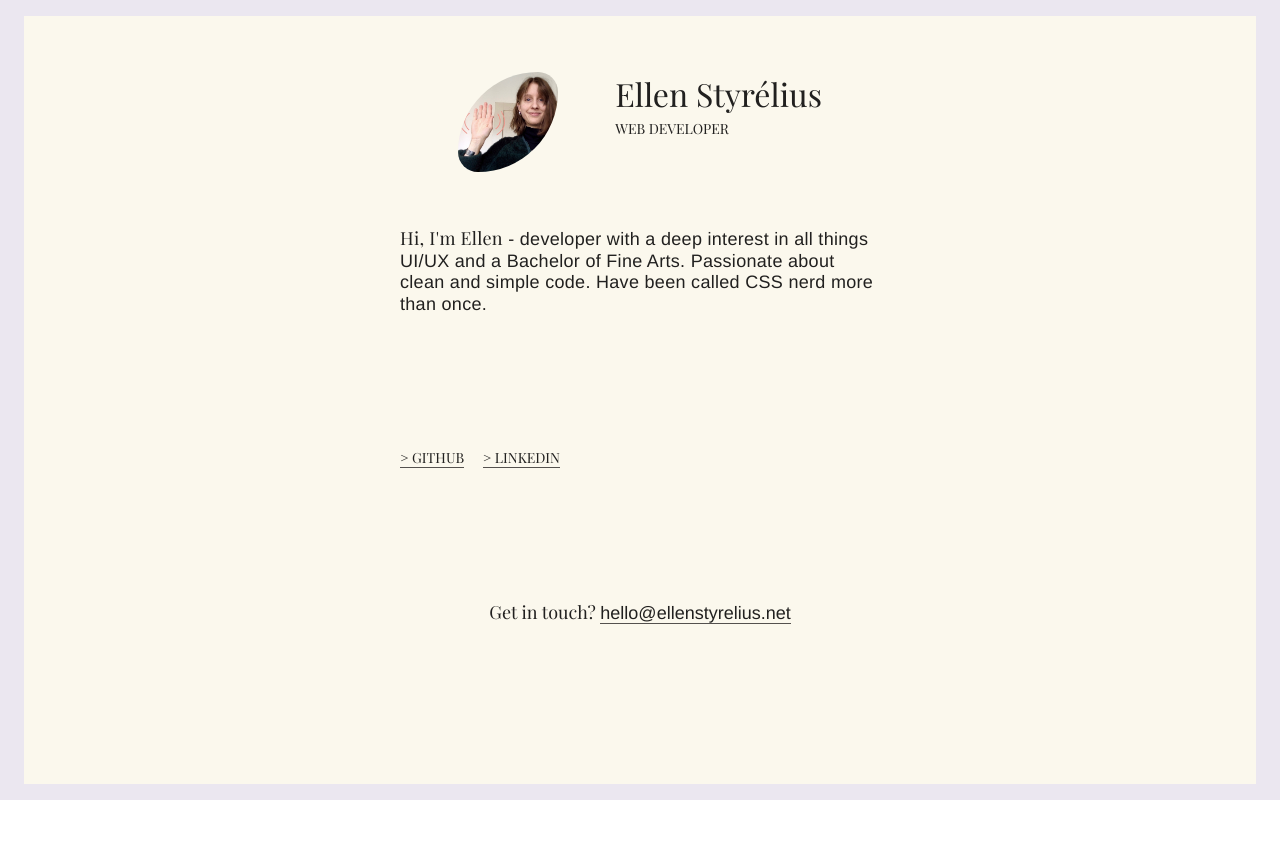
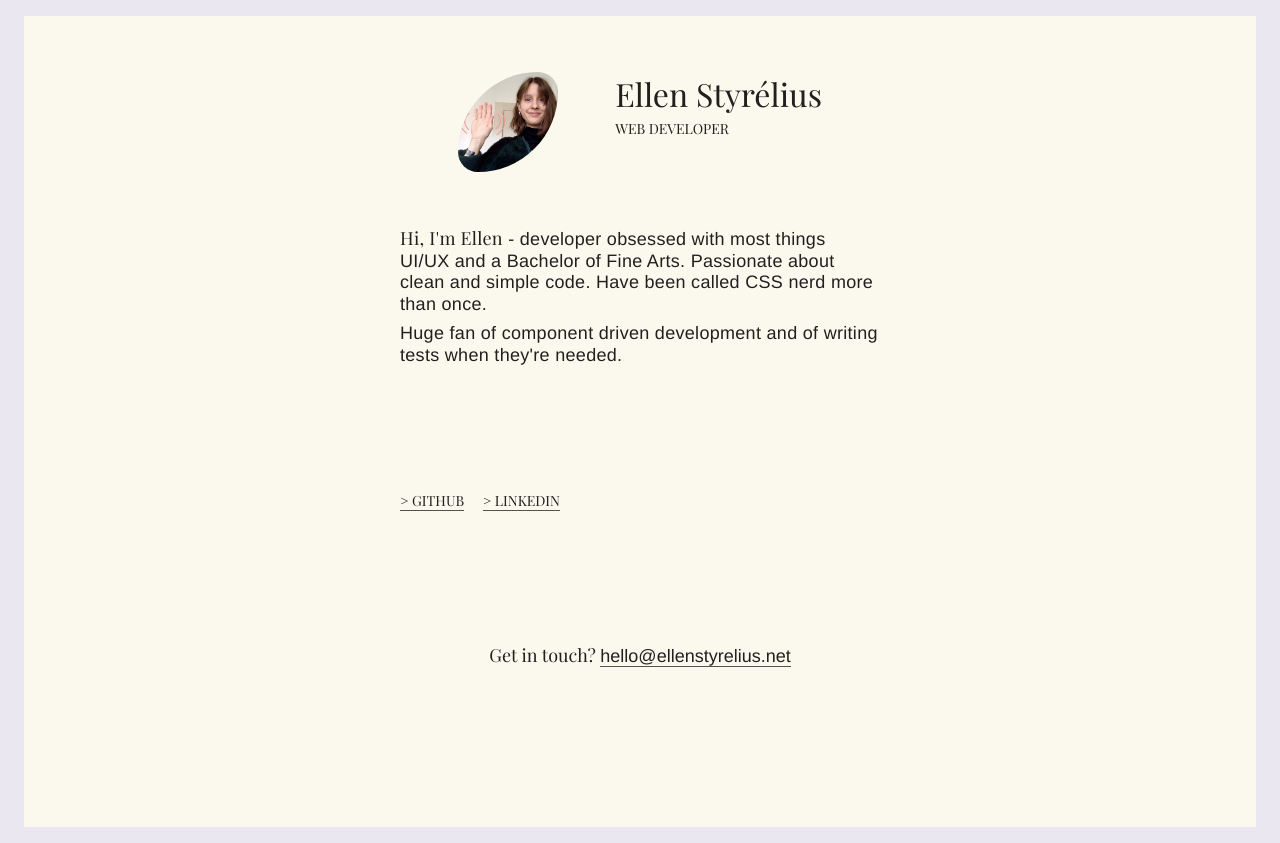
Before and after one commit to styrelius/about-me, a React (Create React App) app: page / in a window 1280 px wide. Before the commit the page ends 800 px from the top, so only its background shows below. Built offline with nearby package versions, Linux system fonts and the light colour scheme.

Commit message:
Edit presentation text.

```diff
--- a/src/components/presentation.jsx
+++ b/src/components/presentation.jsx
@@ -35,9 +35,12 @@ export function Presentation() {
   return (
     <Container>
       <PresentationText>
-        <FirstWords>Hi, I'm Ellen</FirstWords> - developer with a deep interest in all things UI/UX
-        and a Bachelor of Fine Arts. Passionate about clean and simple code. Have been called CSS
-        nerd more than once.
+        <FirstWords>Hi, I'm Ellen</FirstWords> - developer obsessed with most things UI/UX and a
+        Bachelor of Fine Arts. Passionate about clean and simple code. Have been called CSS nerd
+        more than once.
+      </PresentationText>
+      <PresentationText>
+        Huge fan of component driven development and of writing tests when they're needed.
       </PresentationText>
     </Container>
   )
```
